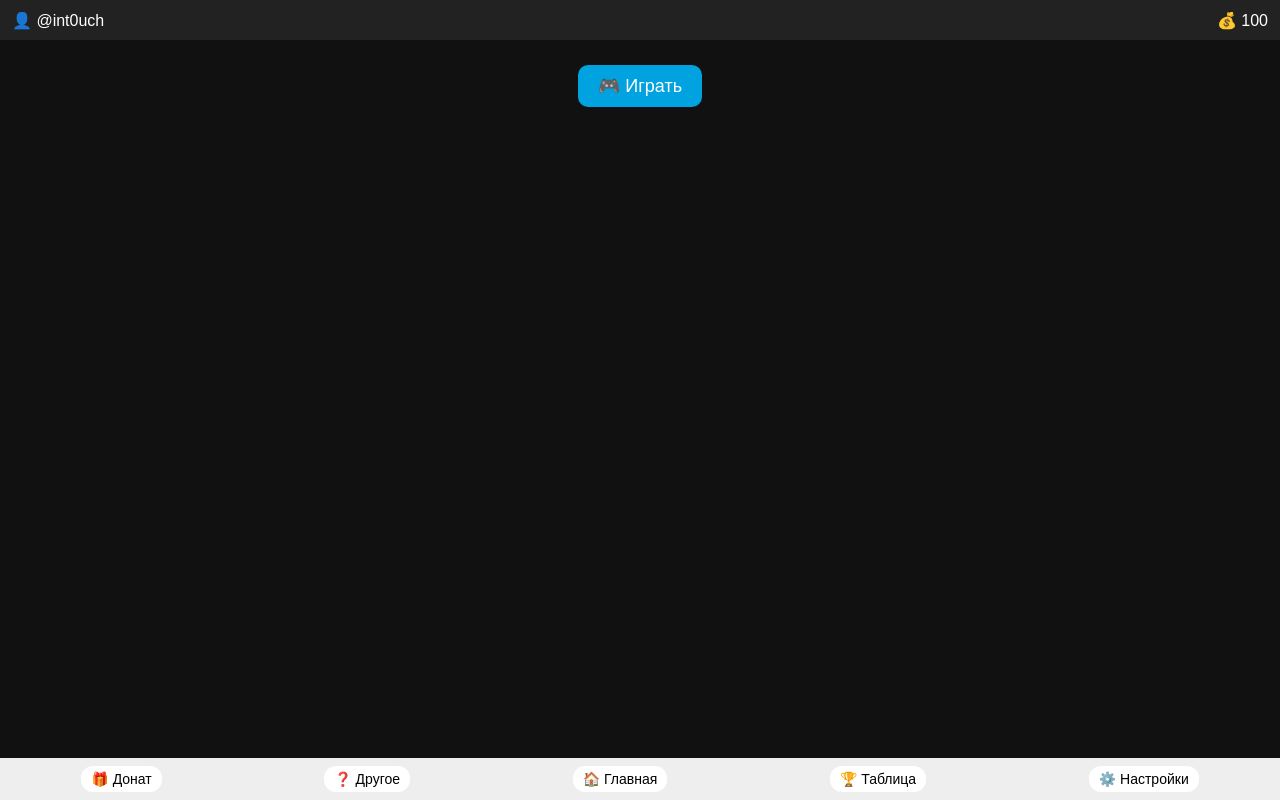
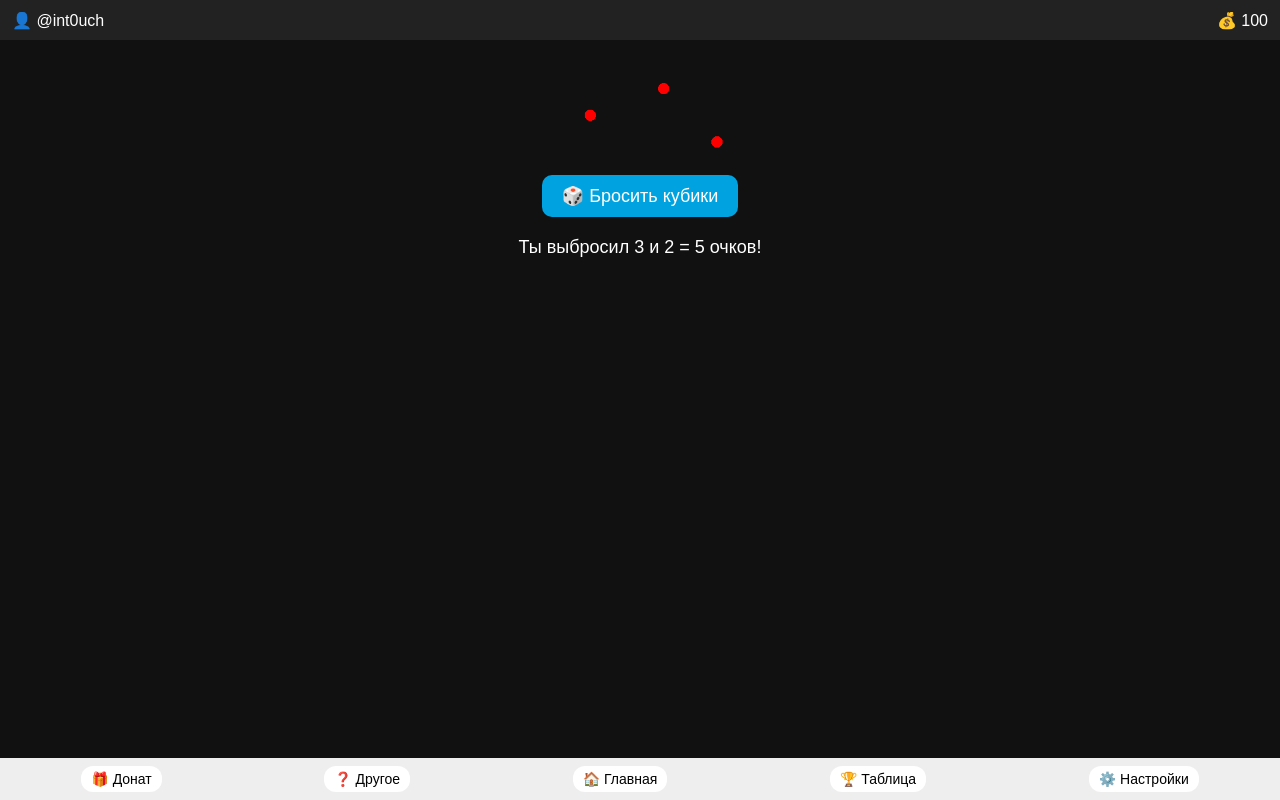
Before and after one commit to n0thrax/telegram-game-webapp, a plain HTML site: page index.html in a window 1280 px wide. Drawn offline with Linux system fonts and the light colour scheme.

Commit message:
Update index.html

```diff
--- a/index.html
+++ b/index.html
@@ -9,9 +9,11 @@
     body {
       margin: 0;
       padding-top: 45px;
+      padding-bottom: 70px;
       font-family: sans-serif;
       background-color: #111;
       color: white;
+      text-align: center;
     }
 
     .top-bar {
@@ -49,18 +51,36 @@
       font-size: 14px;
     }
 
-    #mainScreen {
-      padding: 20px;
-      text-align: center;
+    #gameScreen {
+      margin-top: 30px;
     }
 
-    #mainScreen button {
+    #diceContainer {
+      display: flex;
+      justify-content: center;
+      align-items: center;
+      margin: 20px 0;
+    }
+
+    .dice {
+      width: 80px;
+      height: 80px;
+      margin: 0 10px;
+    }
+
+    #rollButton {
       font-size: 18px;
       padding: 10px 20px;
       background: #00a3e0;
       color: white;
       border: none;
       border-radius: 10px;
+      cursor: pointer;
+    }
+
+    #result {
+      margin-top: 20px;
+      font-size: 18px;
     }
   </style>
 </head>
@@ -70,8 +90,13 @@
     <span id="balance">💰 100</span>
   </div>
 
-  <div id="mainScreen">
-    <button>🎮 Играть</button>
+  <div id="gameScreen">
+    <div id="diceContainer">
+      <img id="dice1" class="dice" src="images/dice1.png" />
+      <img id="dice2" class="dice" src="images/dice2.png" />
+    </div>
+    <button id="rollButton" onclick="rollDice()">🎲 Бросить кубики</button>
+    <div id="result">Ты выбросил 3 и 2 = 5 очков!</div>
   </div>
 
   <footer>
@@ -81,5 +106,26 @@
     <button onclick="openScreen('leaderboard')">🏆 Таблица</button>
     <button>⚙️ Настройки</button>
   </footer>
+
+  <audio id="rollSound" src="sounds/roll.wav" preload="auto"></audio>
+
+  <script>
+    function rollDice() {
+      const dice1 = Math.floor(Math.random() * 6) + 1;
+      const dice2 = Math.floor(Math.random() * 6) + 1;
+
+      document.getElementById('dice1').src = 'images/dice' + dice1 + '.png';
+      document.getElementById('dice2').src = 'images/dice' + dice2 + '.png';
+
+      document.getElementById('result').textContent =
+        `Ты выбросил ${dice1} и ${dice2} = ${dice1 + dice2} очков!`;
+
+      document.getElementById('rollSound').play();
+    }
+
+    function openScreen(name) {
+      console.log("Открыть экран:", name);
+    }
+  </script>
 </body>
 </html>
```
